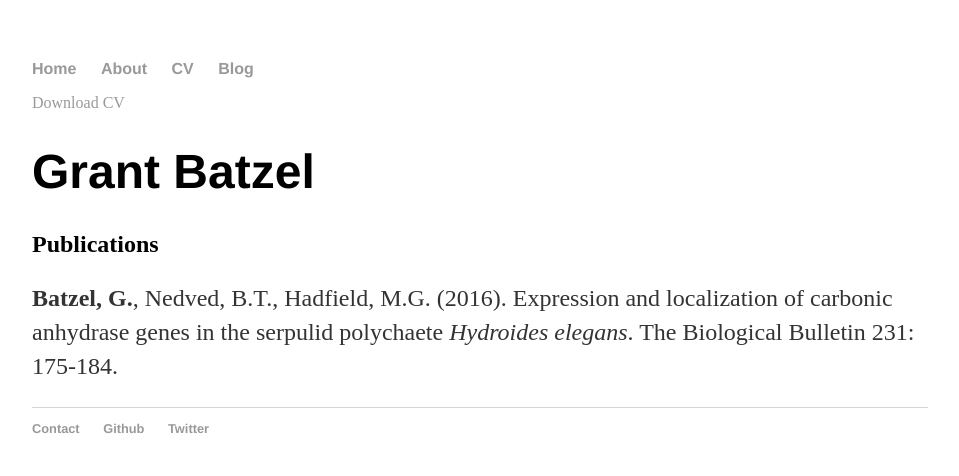
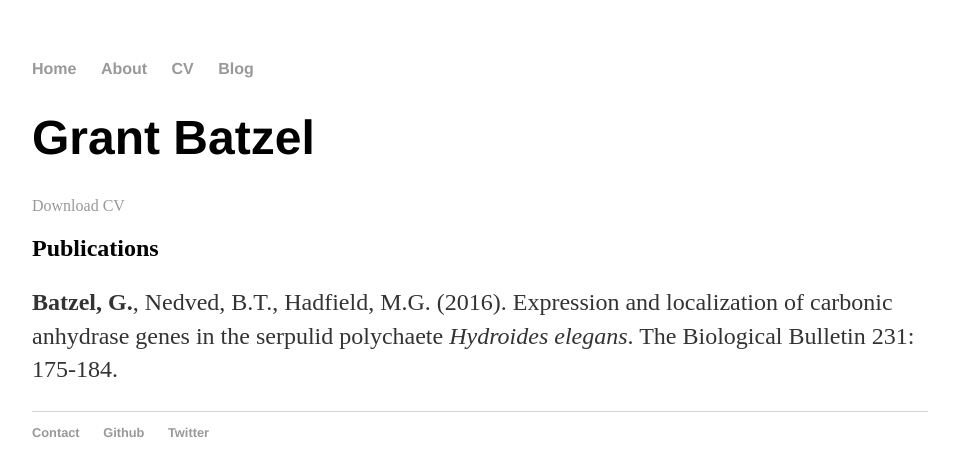
Before and after one commit to gbatzel/gbatzel, a Jekyll site: the page built from cv/index.html, in a window 1280 px wide. Shown: the top 476 px of the page, without its empty margins (160-1119 px from the left). Built offline with Jekyll 4.4.1, drawn with Linux system fonts in a browser that asks for light colours.

Commit message:
changed position of dl link

```diff
--- a/cv/index.html
+++ b/cv/index.html
@@ -4,8 +4,8 @@ title: Grant's CV
 ---
 
 	<div class="cv">
-			<a href="" class="download" title="Download CV as PDF">Download CV</a>
 					<h1>Grant Batzel</h1>
+					<a href="" class="download" title="Download CV as PDF">Download CV</a>
 					<h2>Publications</h2>
 					<p><strong>Batzel, G.</strong>, Nedved, B.T., Hadfield, M.G. (2016). Expression and localization of carbonic anhydrase genes in the serpulid polychaete <i>Hydroides elegans</i>. The Biological Bulletin 231: 175-184.<p>
 
```
